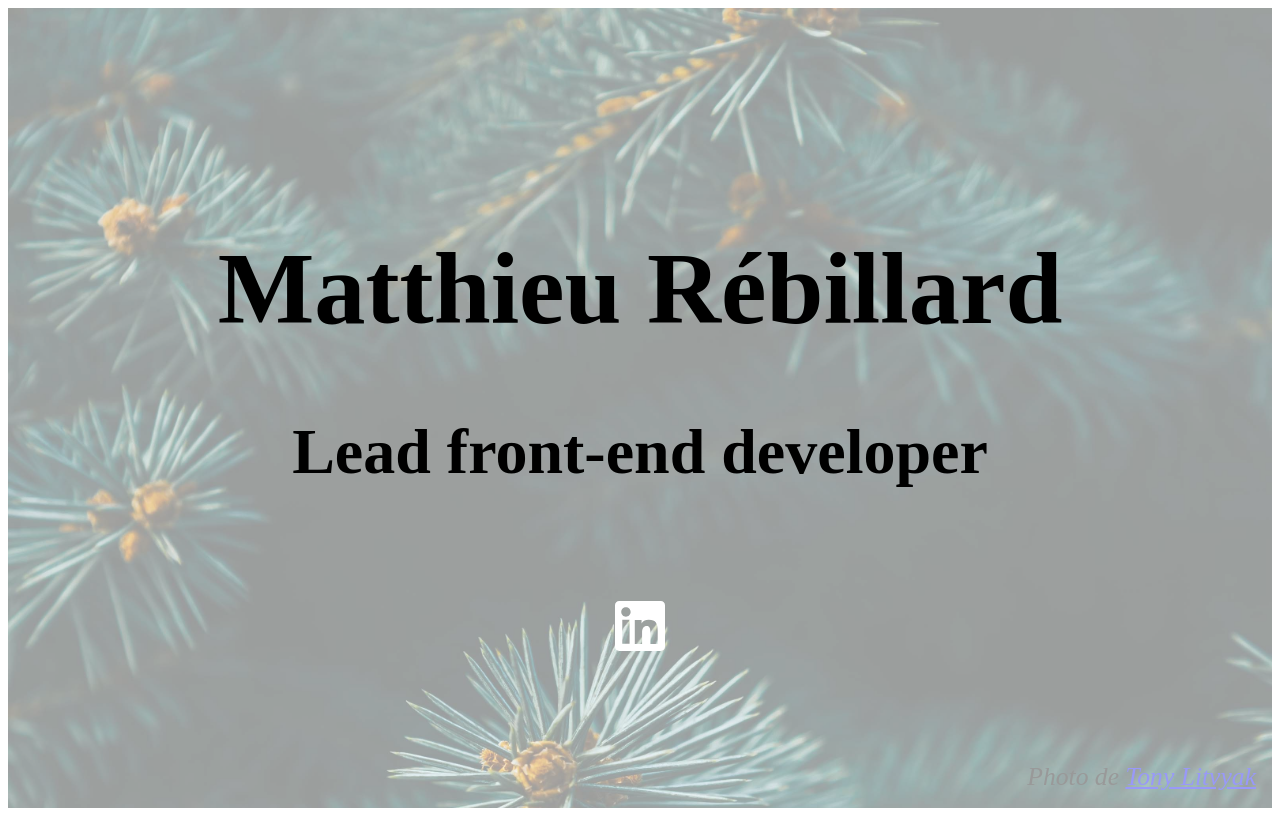
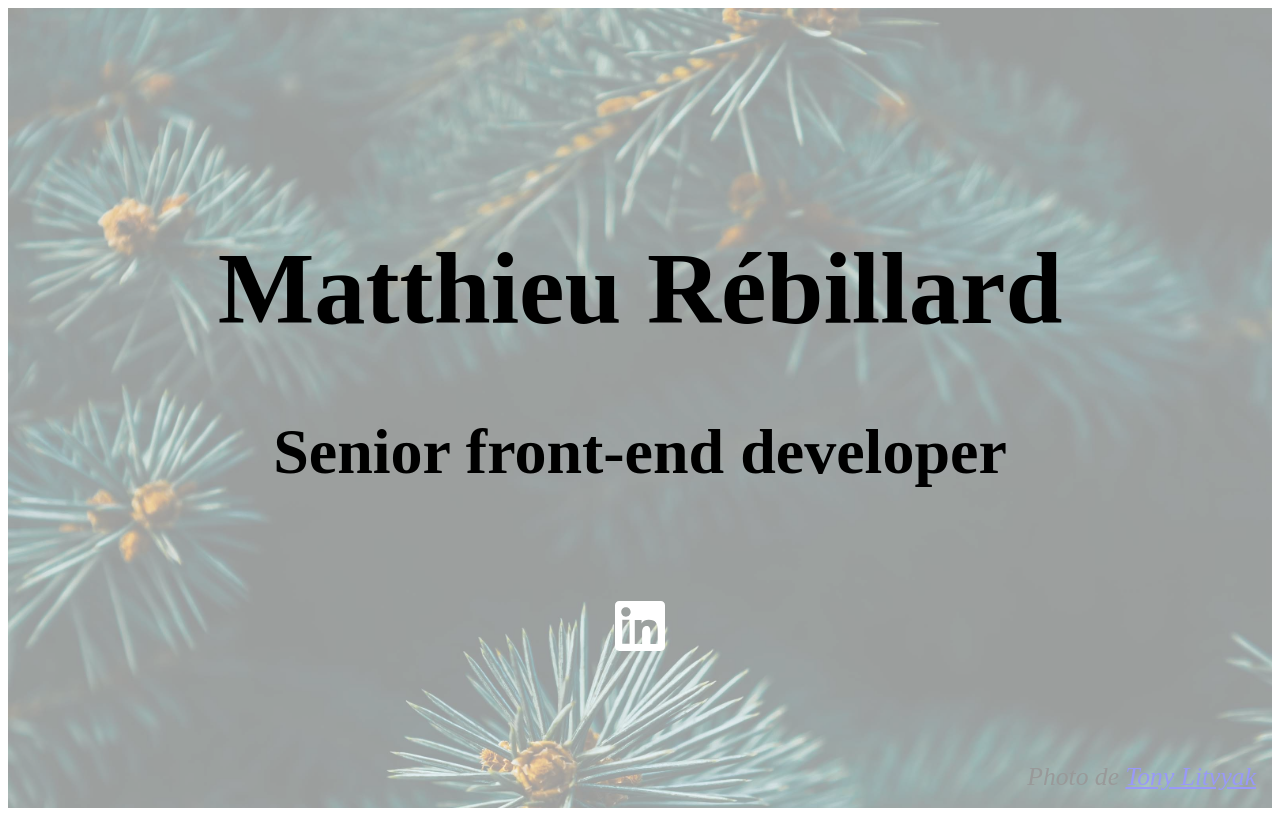
Before and after one commit to korell/matthieurebillard, a Vue app: page / in a window 1280 px wide. Built offline with nearby package versions, Linux system fonts and the light colour scheme; the HTML template or start-up script is replaced by a standard one.

Commit message:
Mise à jour du terme du métier

```diff
--- a/index.html
+++ b/index.html
@@ -4,7 +4,7 @@
     <meta charset="UTF-8" />
     <link rel="icon" type="image/svg+xml" href="/favicon.svg" />
     <meta name="viewport" content="width=device-width, initial-scale=1.0" />
-    <title>Matthieu Rébillard | Lead front-end developer</title>
+    <title>Matthieu Rébillard | Senior front-end developer</title>
   </head>
   <body>
     <div id="app"></div>
--- a/src/App.vue
+++ b/src/App.vue
@@ -5,7 +5,7 @@
     </div>
     <div class="Page-content">
       <h1>Matthieu Rébillard</h1>
-      <h2>Lead front-end developer</h2>
+      <h2>Senior front-end developer</h2>
       <a href="https://www.linkedin.com/in/matthieurebillard/" target="_blank" class="Page-cta">
         <img src="/logo-linkedin.svg" alt="logo LinkedIn" width="50"/>
       </a>
```
